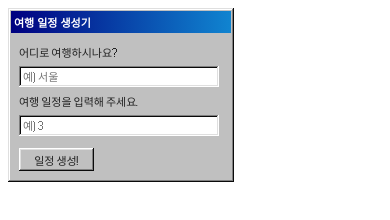
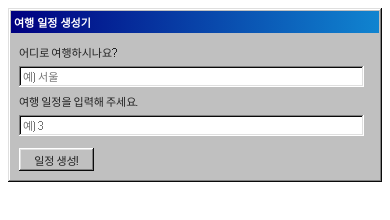
Before and after one commit to Millet-Choi/Project_1, a plain HTML site: page index.html in a window 390 px wide. Drawn offline with nearby package versions, Linux system fonts and the light colour scheme.

Commit message:
모바일 반응 추가
98CSS

```diff
--- a/index.html
+++ b/index.html
@@ -6,20 +6,27 @@
     <meta name="viewport" content="width=device-width, initial-scale=1.0" />
     <title>여행 일정 생성기</title>
     <link rel="stylesheet" href="https://unpkg.com/98.css">
+    <style>
+      @media screen and (min-width: 769px) {
+        .window {
+          width: 220px;
+        }
+      }
+    </style>
   </head>
   <body>
-    <div class="window" style="width: 220px">
+    <div class="window" style="width: device-width">
   <div class="title-bar">
     <div class="title-bar-text">여행 일정 생성기</div>
   </div>
   <div class="window-body">
       <ul></ul>
       <form action="post">
-        <div class="field-row-stacked" style="width: 200px">
+        <div class="field-row-stacked" style="width: 98%;">
           <label for="input1">어디로 여행하시나요?</label>
           <input type="text" id="input1" name="input1" placeholder="예) 서울" autofocus />
         </div>
-        <div class="field-row-stacked" style="width: 200px">
+        <div class="field-row-stacked" style="width: 98%;">
           <label for="input2">여행 일정을 입력해 주세요.</label>
           <input type="text" id="input2" name="input2" placeholder="예) 3" />
         </div>
```
